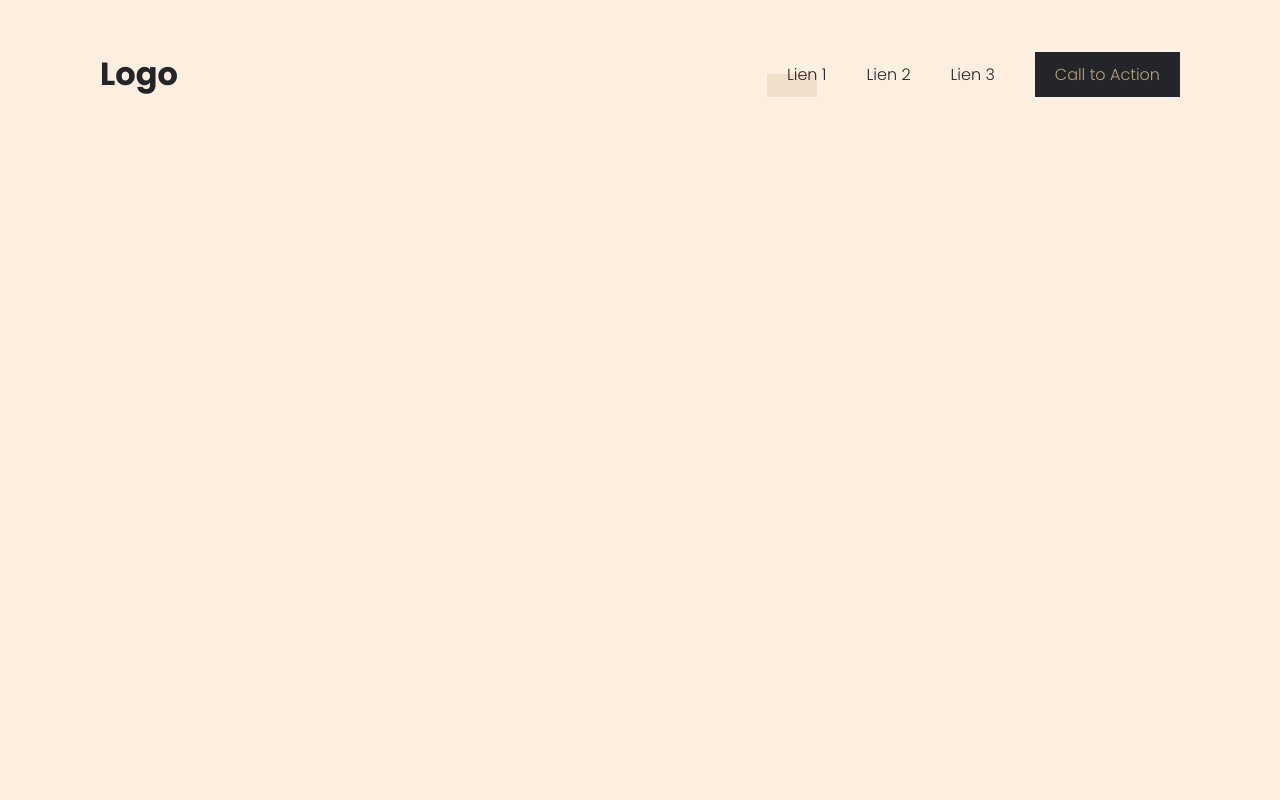
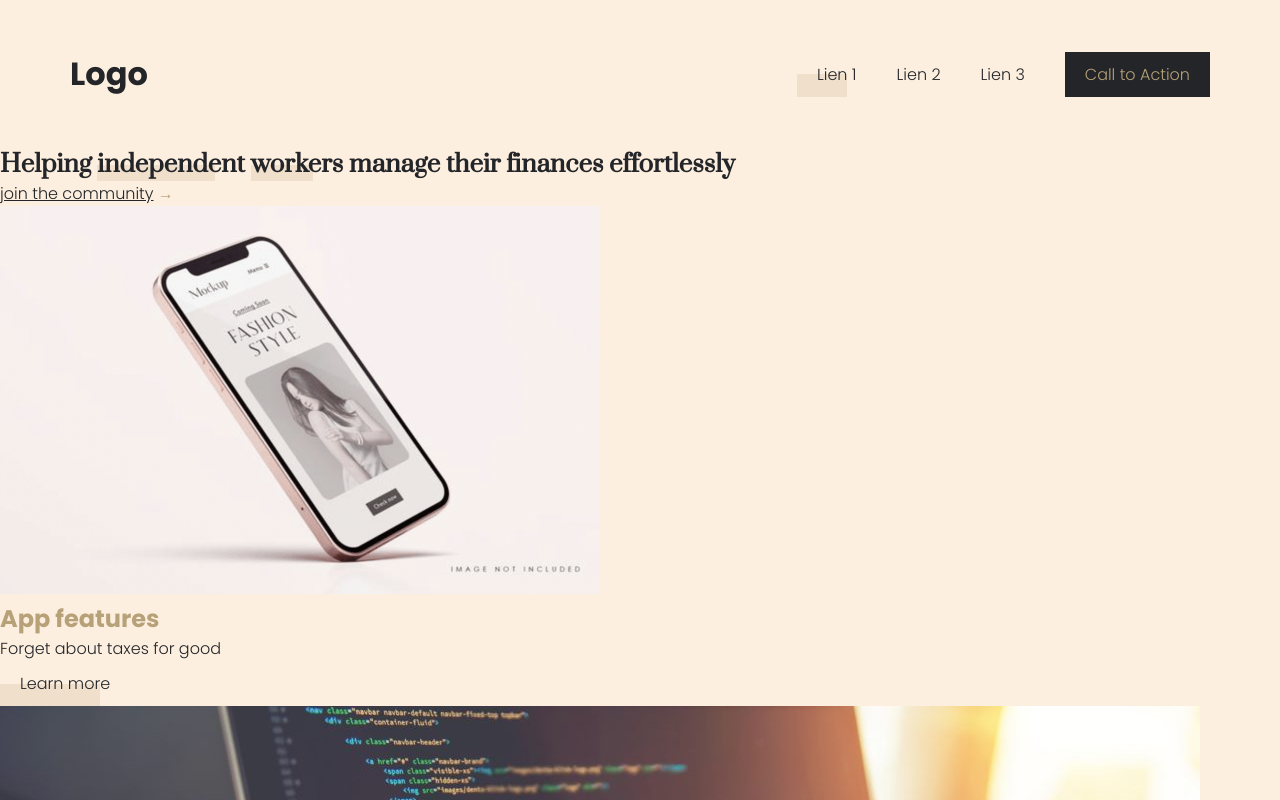
Before and after one commit to yann-soaz/integration_test, a plain HTML site: page index.html in a window 1280 px wide. Shown: the top 800 px of the page. Drawn offline with Linux system fonts and the light colour scheme.

Commit message:
section 1 départ + ajout classes génériques

```diff
--- a/assets/css/app.css
+++ b/assets/css/app.css
@@ -30,15 +30,51 @@ body {
     text-decoration: none;
     transition: background-color .3s, color .3s;
 }
-    .btn:hover {
+    .btn:not(.g-btn):hover {
         background-color: var(--gold);
         color: var(--black)
     }
 
+.g-btn {
+    background-color: transparent;
+    color: var(--black);
+    position:relative;
+    z-index: 1;
+}
+    .g-btn:before {
+        content: '';
+        position:absolute;
+        background-color: var(--gold);
+        opacity: .2;
+        width: calc(100% - 30px);
+        height:50%;
+        bottom: 0;
+        left: 0;
+        z-index: -1;
+    }
+
+.arr-link {
+    color: var(--gold);
+    text-decoration: none;
+}
+    .arr-link span{
+        color: var(--black);
+        text-decoration: underline;
+    }
+
+.ft {
+    font-family: var(--font-title);
+}
+
+.gt {
+    color: var(--gold);
+}
+
+
 /* ---------------------------------------------------- NAV */
 
 #main-nav {
-    padding: 50px 100px;
+    padding: 50px 70px;
     display: flex;
     justify-content: space-between;
     align-items: center;
@@ -61,18 +97,10 @@ body {
         #main-nav .active {
             position:relative;
         }
-            #main-nav .active a:before {
-                content: '';
-                position:absolute;
-                background-color: var(--gold);
-                opacity: .2;
-                width: calc(100% - 30px);
-                height:50%;
-                bottom: 0;
-                left: 0;
-                z-index: -1;
-            }
+
         #main-nav li a {
             display:block;
             padding: 10px 20px;
         }
+
+/* ---------------------------------------------------- FIRST SECTION */
--- a/index.html
+++ b/index.html
@@ -17,12 +17,37 @@
     <nav id="main-nav">
         <a href="#">Logo</a>
         <ul>
-            <li class="active"><a href="#">Lien 1</a></li>
+            <li class="g-btn"><a href="#">Lien 1</a></li>
             <li><a href="#">Lien 2</a></li>
             <li><a href="#">Lien 3</a></li>
             <li><a href="#" class="btn">Call to Action</a></li>
         </ul>
     </nav>
 
+    <main>
+        <section id="first-section">
+            <div class="cell">
+                <h1 class="ft">
+                    Helping <span class="g-btn">independent</span> <span class="g-btn">workers</span>
+                    manage their finances effortlessly
+                </h1>
+                <a href="#" class="arr-link">
+                    <span>join the community</span>
+                    &rarr;
+                </a>
+            </div>
+            <div class="cell">
+                <img src="assets/img/phone_mockup.png" alt="">
+                <h2 class="gt">App features</h2>
+                <p>Forget about taxes for good</p>
+                <a href="" class="btn g-btn">Learn more</a>
+            </div>
+            <div class="pics">
+                <img src="assets/img/dev.jpg" alt="">
+            </div>
+            <div class="cell"></div>
+            <div class="cell"></div>
+        </section>
+    </main>
 </body>
 </html>
```
